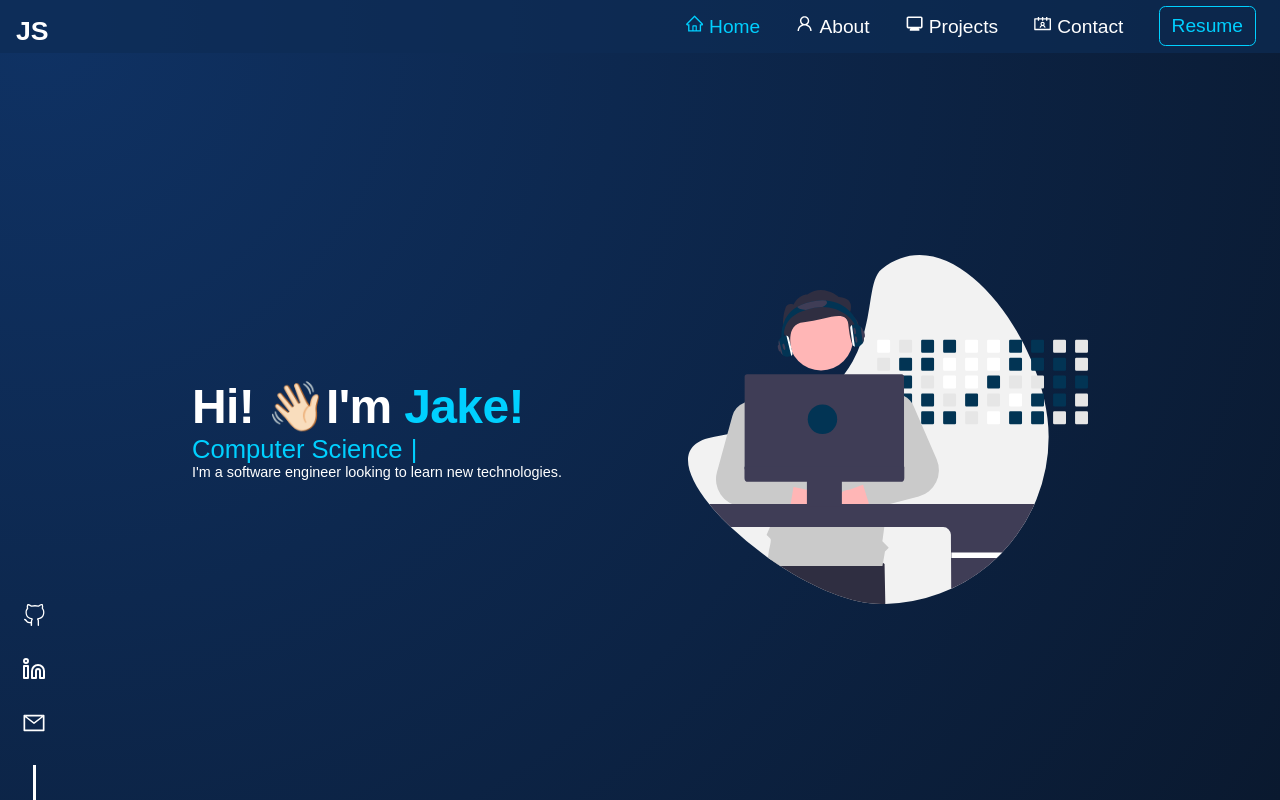
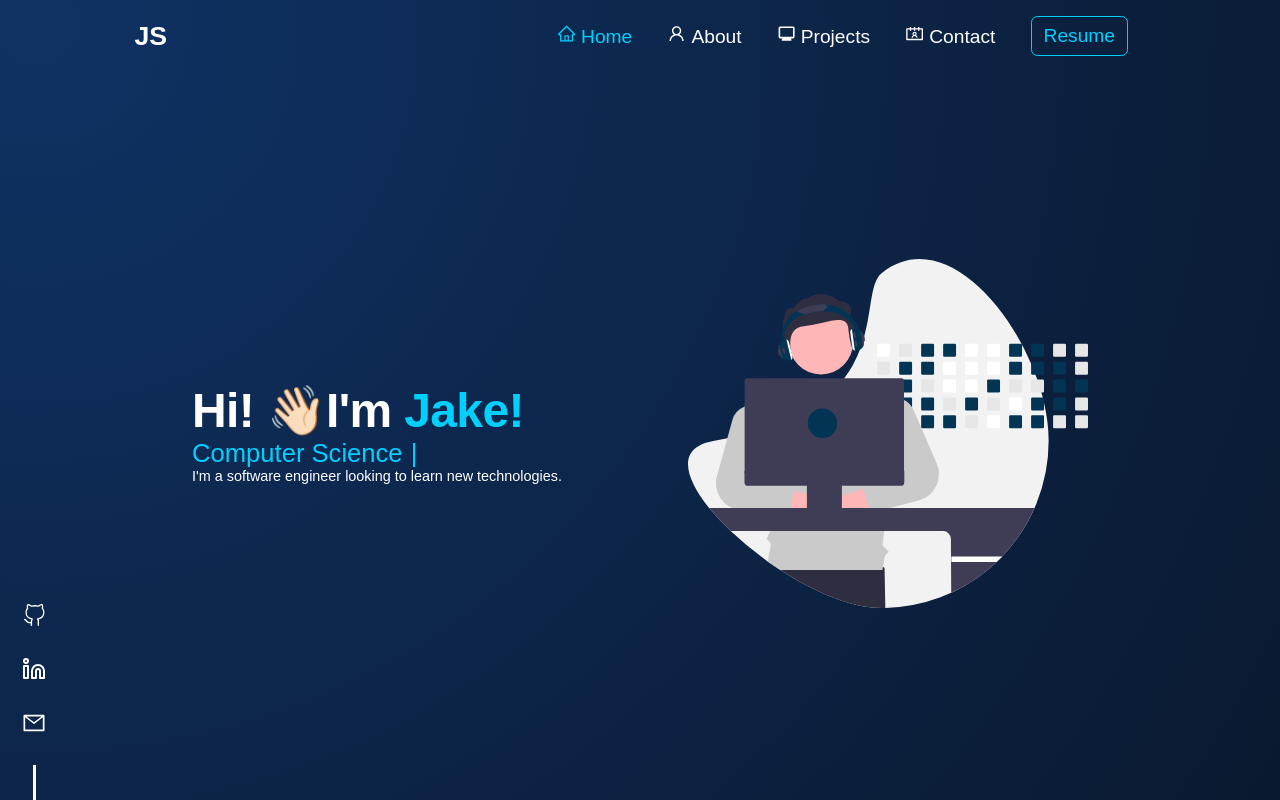
Before and after one commit to JSchoonbrood/Portfolio, a React (Create React App) app: page / in a window 1280 px wide. Built offline with nearby package versions, Linux system fonts and the light colour scheme.

Commit message:
Navbar design changes

```diff
--- a/src/App.scss
+++ b/src/App.scss
@@ -20,12 +20,17 @@
     overflow: auto;
     width: 100%;
     &__navbar {
-      margin: 0;
-      padding: 0;
-      position: sticky;
+      width: 100%;
+      display: flex;
+      position: relative;
+      justify-content: center;
       top: 0;
       height: 8vh;
       z-index: 999;
+      margin-top: 0.5rem;
+      @media (max-width: 575.98px), (max-width: 767.98px) {
+        position: initial;
+      }
     }
     &__container {
       display: flex;
--- a/src/components/navbar/navbar.scss
+++ b/src/components/navbar/navbar.scss
@@ -6,8 +6,8 @@
   z-index: 999;
   padding-top: 0.4rem;
   padding-bottom: 0.4rem;
-  background-color: variables.$accent-color-nav;
-  width: 100%;
+  width: 80%;
+  // background-color: variables.$accent-color-nav;
   .navbar__expand {
     .menu {
       display: none;
@@ -15,7 +15,7 @@
   }
   .navbar__links {
     display: flex;
-    flex-direction: column;
+    flex-direction: row;
     .navbar__links_container {
       display: flex;
       justify-content: flex-end;
@@ -37,10 +37,7 @@
       color: variables.$text-color-active;
     }
     .reload-button {
-      position: absolute;
-      top: 0;
-      left: 0;
-      margin: 1rem;
+      padding: 0.4rem;
       background-color: transparent;
       border: 0px;
       color: variables.$text-color-default;
@@ -70,9 +67,10 @@
     padding-bottom: 0rem;
     height: 6vh;
     background-color: transparent;
+    width: 100%;
     .navbar__expand {
       .menu {
-        display: block;
+        display: initial;
         position: absolute;
         top: 0;
         right: 0;
```
